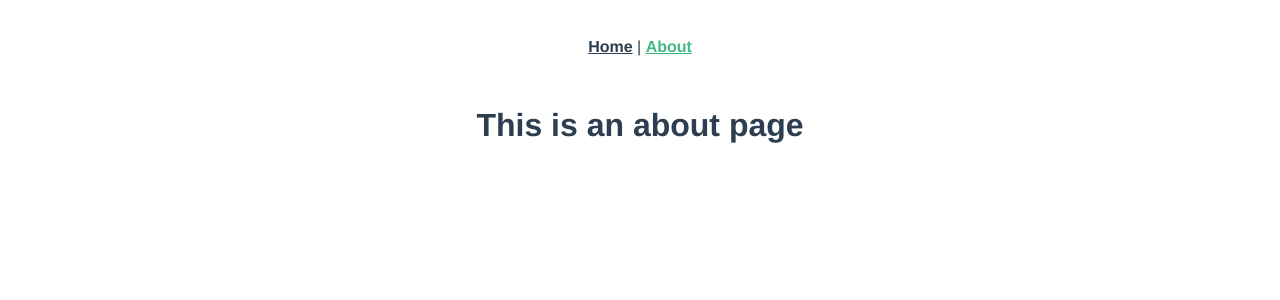
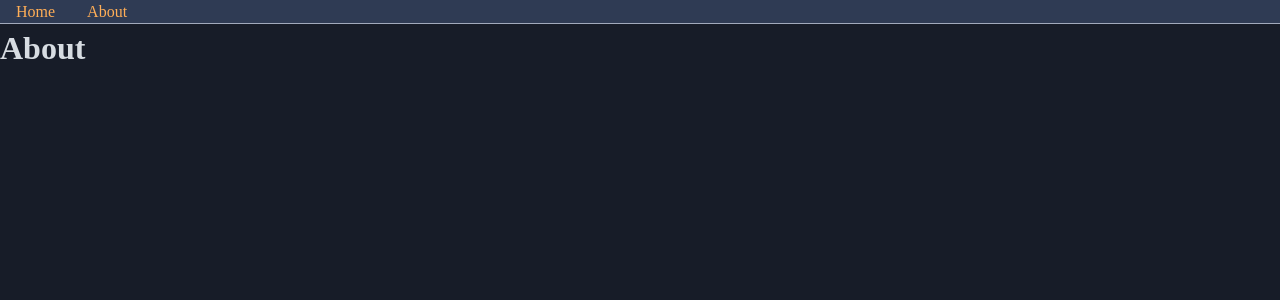
Before and after one commit to codeacula/factoriaction, a Vue app: page /about in a window 1280 px wide. Shown: the top 300 px of the page. Built offline with nearby package versions, Linux system fonts and the light colour scheme.

Commit message:
Basic styling stuff is up, also using pug now

```diff
--- a/package.json
+++ b/package.json
@@ -36,6 +36,7 @@
     "sass": "^1.26.5",
     "sass-loader": "^8.0.2",
     "typescript": "~4.1.5",
+    "vue-cli-plugin-pug": "~2.0.0",
     "vue-jest": "^5.0.0-0"
   }
 }
--- a/src/App.vue
+++ b/src/App.vue
@@ -1,29 +1,47 @@
-<template>
-  <div id="nav">
-    <router-link to="/">Home</router-link> |
-    <router-link to="/about">About</router-link>
-  </div>
-  <router-view />
+<template lang="pug">
+.app-wrapper
+  nav.navigation
+    router-link(:to="{ name: 'Home' }") Home
+    router-link(:to="{ name: 'About' }") About
+  router-view.main-content
 </template>
 
 <style lang="scss">
-#app {
-  font-family: Avenir, Helvetica, Arial, sans-serif;
-  -webkit-font-smoothing: antialiased;
-  -moz-osx-font-smoothing: grayscale;
-  text-align: center;
-  color: #2c3e50;
+@import "./sass/main.scss";
+
+.app-wrapper {
+  display: grid;
+  grid-template-rows: [row-start navigation-start] 1.5rem [navigation-end content-start] auto [content-end row-end];
+  height: 100%;
+  width: 100%;
+
+  & > .main-content {
+    display: flex;
+    height: 100%;
+    grid-row: content-start / content-end;
+    width: 100%;
+  }
+
+  & > .navigation {
+    grid-row: navigation-start / navigation-end;
+    height: 100%;
+    width: 100%;
+  }
 }
 
-#nav {
-  padding: 30px;
+.navigation {
+  background-color: $dark-3;
+  border-bottom: solid 1px $dark-6;
 
   a {
-    font-weight: bold;
-    color: #2c3e50;
+    display: inline-block;
+    padding: 0 1rem;
+    text-decoration: none;
+    transition: all 0.1s ease-in;
 
-    &.router-link-exact-active {
-      color: #42b983;
+    &:hover {
+      background-color: $dark-2;
+      color: $gold;
     }
   }
 }
--- a/src/components/HelloWorld.vue
+++ /dev/null
@@ -1,148 +0,0 @@
-<template>
-  <div class="hello">
-    <h1>{{ msg }}</h1>
-    <p>
-      For a guide and recipes on how to configure / customize this project,<br />
-      check out the
-      <a href="https://cli.vuejs.org" target="_blank" rel="noopener"
-        >vue-cli documentation</a
-      >.
-    </p>
-    <h3>Installed CLI Plugins</h3>
-    <ul>
-      <li>
-        <a
-          href="https://github.com/vuejs/vue-cli/tree/dev/packages/%40vue/cli-plugin-babel"
-          target="_blank"
-          rel="noopener"
-          >babel</a
-        >
-      </li>
-      <li>
-        <a
-          href="https://github.com/vuejs/vue-cli/tree/dev/packages/%40vue/cli-plugin-pwa"
-          target="_blank"
-          rel="noopener"
-          >pwa</a
-        >
-      </li>
-      <li>
-        <a
-          href="https://github.com/vuejs/vue-cli/tree/dev/packages/%40vue/cli-plugin-router"
-          target="_blank"
-          rel="noopener"
-          >router</a
-        >
-      </li>
-      <li>
-        <a
-          href="https://github.com/vuejs/vue-cli/tree/dev/packages/%40vue/cli-plugin-eslint"
-          target="_blank"
-          rel="noopener"
-          >eslint</a
-        >
-      </li>
-      <li>
-        <a
-          href="https://github.com/vuejs/vue-cli/tree/dev/packages/%40vue/cli-plugin-unit-jest"
-          target="_blank"
-          rel="noopener"
-          >unit-jest</a
-        >
-      </li>
-      <li>
-        <a
-          href="https://github.com/vuejs/vue-cli/tree/dev/packages/%40vue/cli-plugin-typescript"
-          target="_blank"
-          rel="noopener"
-          >typescript</a
-        >
-      </li>
-    </ul>
-    <h3>Essential Links</h3>
-    <ul>
-      <li>
-        <a href="https://vuejs.org" target="_blank" rel="noopener">Core Docs</a>
-      </li>
-      <li>
-        <a href="https://forum.vuejs.org" target="_blank" rel="noopener"
-          >Forum</a
-        >
-      </li>
-      <li>
-        <a href="https://chat.vuejs.org" target="_blank" rel="noopener"
-          >Community Chat</a
-        >
-      </li>
-      <li>
-        <a href="https://twitter.com/vuejs" target="_blank" rel="noopener"
-          >Twitter</a
-        >
-      </li>
-      <li>
-        <a href="https://news.vuejs.org" target="_blank" rel="noopener">News</a>
-      </li>
-    </ul>
-    <h3>Ecosystem</h3>
-    <ul>
-      <li>
-        <a href="https://router.vuejs.org" target="_blank" rel="noopener"
-          >vue-router</a
-        >
-      </li>
-      <li>
-        <a href="https://vuex.vuejs.org" target="_blank" rel="noopener">vuex</a>
-      </li>
-      <li>
-        <a
-          href="https://github.com/vuejs/vue-devtools#vue-devtools"
-          target="_blank"
-          rel="noopener"
-          >vue-devtools</a
-        >
-      </li>
-      <li>
-        <a href="https://vue-loader.vuejs.org" target="_blank" rel="noopener"
-          >vue-loader</a
-        >
-      </li>
-      <li>
-        <a
-          href="https://github.com/vuejs/awesome-vue"
-          target="_blank"
-          rel="noopener"
-          >awesome-vue</a
-        >
-      </li>
-    </ul>
-  </div>
-</template>
-
-<script lang="ts">
-import { defineComponent } from "vue";
-
-export default defineComponent({
-  name: "HelloWorld",
-  props: {
-    msg: String,
-  },
-});
-</script>
-
-<!-- Add "scoped" attribute to limit CSS to this component only -->
-<style scoped lang="scss">
-h3 {
-  margin: 40px 0 0;
-}
-ul {
-  list-style-type: none;
-  padding: 0;
-}
-li {
-  display: inline-block;
-  margin: 0 10px;
-}
-a {
-  color: #42b983;
-}
-</style>
--- a/src/sass/main.scss
+++ b/src/sass/main.scss
@@ -0,0 +1,20 @@
+@import "variables";
+@import "reset";
+
+body {
+  background-color: $dark-1;
+  color: $dark-7;
+}
+
+a {
+  color: $orange;
+
+  &:hover {
+    color: $purple;
+  }
+}
+
+#app {
+  height: 100vh;
+  width: 100vw;
+}
--- a/src/sass/variables.scss
+++ b/src/sass/variables.scss
@@ -11,5 +11,5 @@ $teal: #5ccfe6;
 $green: #bae67e;
 $orange: #ffae57;
 $gold: #ffd580;
-$purple: #ffd580;
+$purple: #c3a6ff;
 $red: #ef6b73;
--- a/src/views/About.vue
+++ b/src/views/About.vue
@@ -1,5 +1,4 @@
-<template>
-  <div class="about">
-    <h1>This is an about page</h1>
-  </div>
+<template lang="pug">
+#about
+  h1 About
 </template>
--- a/src/views/Home.vue
+++ b/src/views/Home.vue
@@ -1,18 +1,12 @@
 <template>
-  <div class="home">
-    <img alt="Vue logo" src="../assets/logo.png" />
-    <HelloWorld msg="Welcome to Your Vue.js + TypeScript App" />
-  </div>
+  <div class="home"></div>
 </template>
 
 <script lang="ts">
 import { defineComponent } from "vue";
-import HelloWorld from "@/components/HelloWorld.vue"; // @ is an alias to /src
 
 export default defineComponent({
   name: "Home",
-  components: {
-    HelloWorld,
-  },
+  components: {},
 });
 </script>
```
Also changed, not shown: src/router/index.ts (+2 -5 lines), src/assets/logo.png, 1 other file (tests, documents, lock files or other folders).
